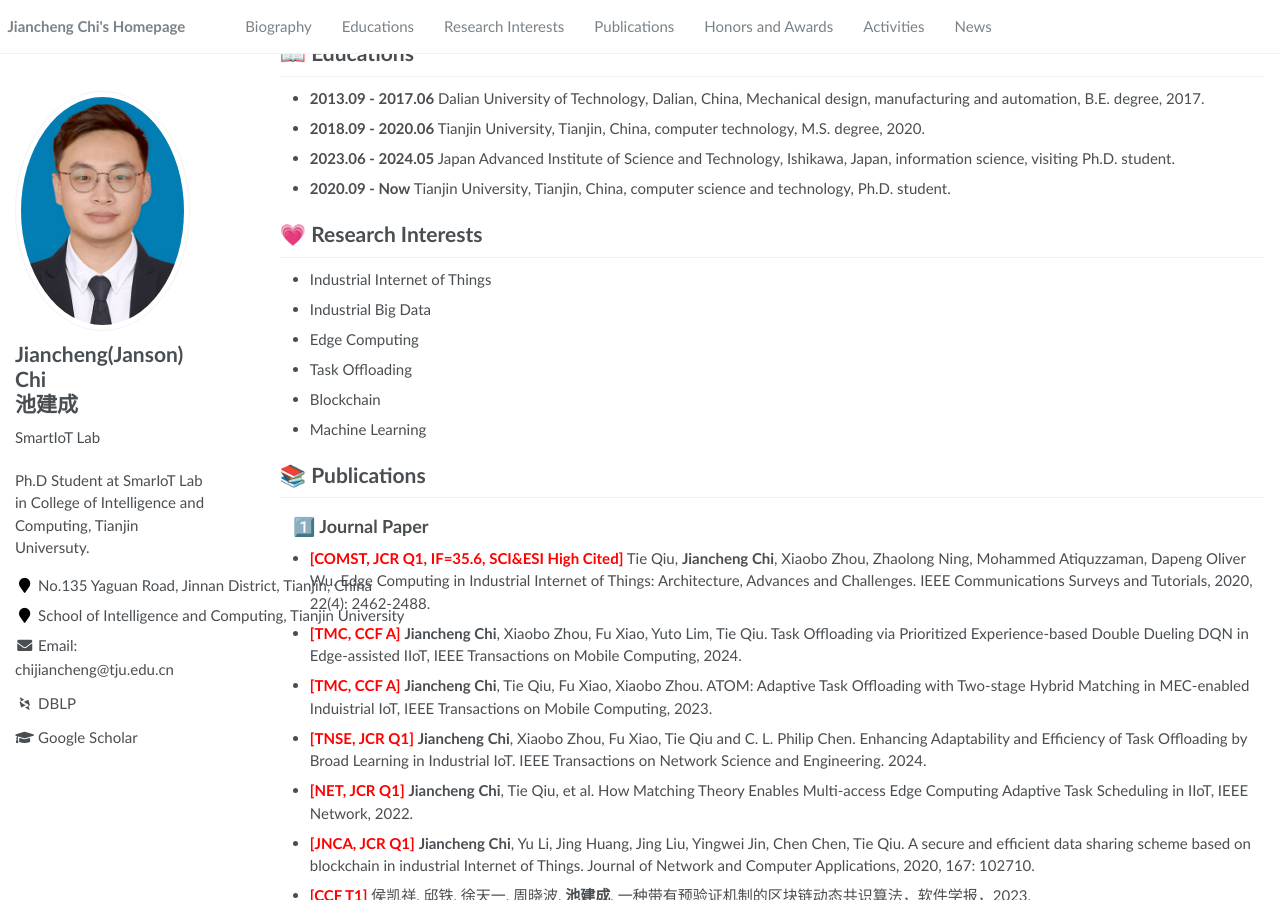
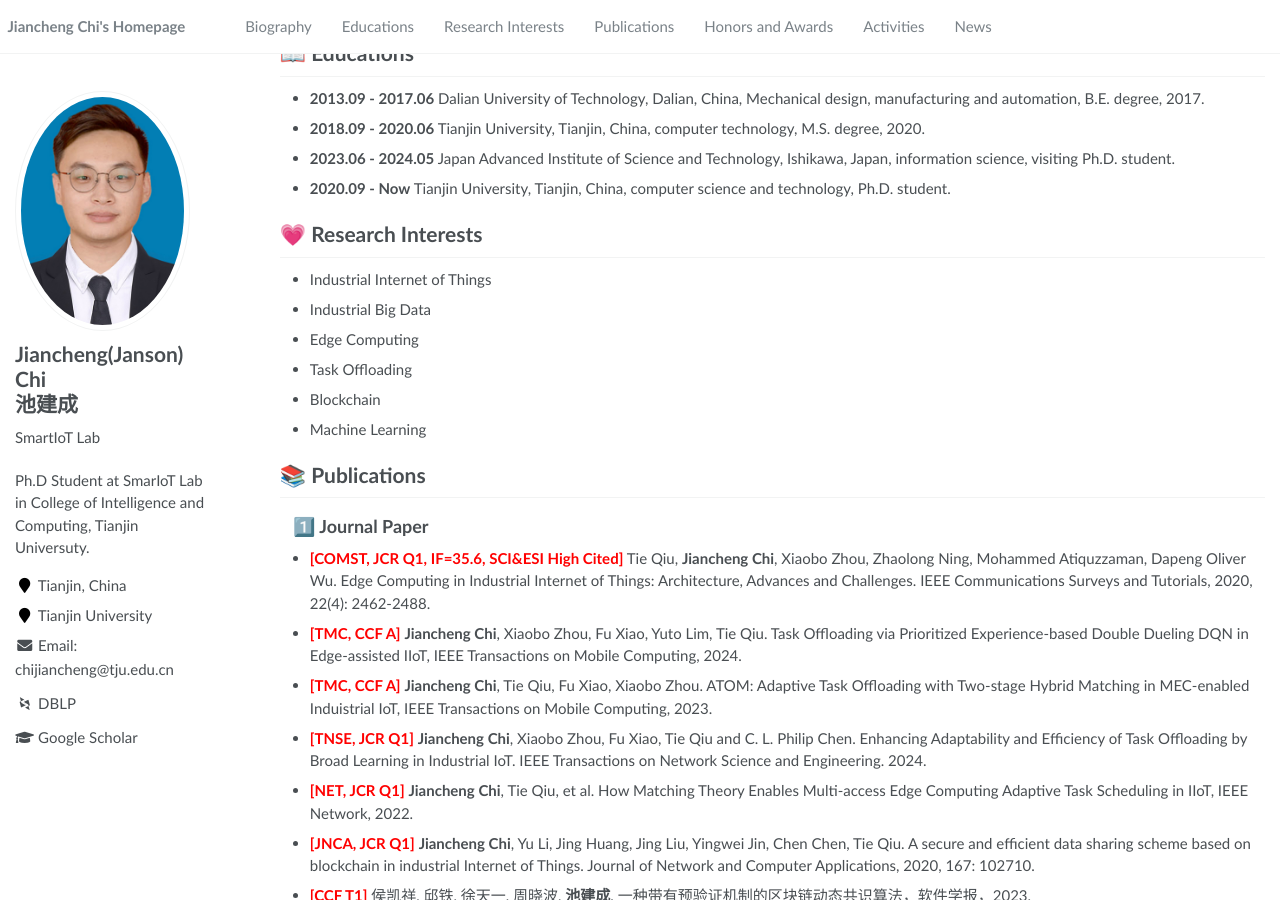
Before and after one commit to maxianru/maxianru.github.io, a Jekyll site: the page built from _pages/about.md, in a window 1280 px wide and 900 px high, scrolled down 320 px. Built offline with Jekyll 4.4.1, drawn with Linux system fonts in a browser that asks for light colours; some web fonts are replaced.

Commit message:
Update _config.yml

```diff
--- a/_config.yml
+++ b/_config.yml
@@ -25,8 +25,8 @@ author:
   chinese_name             : "池建成"
   avatar           : "images/Chi.jpg"
   bio              : "SmartIoT Lab"
-  location         : "No.135 Yaguan Road, Jinnan District, Tianjin, China"
-  employer         : "School of Intelligence and Computing, Tianjin University"
+  location         : "Tianjin, China"
+  employer         : "Tianjin University"
   pubmed           :
   googlescholar    : "https://scholar.google.com/citations?user=IZtkGZ0AAAAJ&hl=en"
   email            : "chijiancheng@tju.edu.cn"
```
